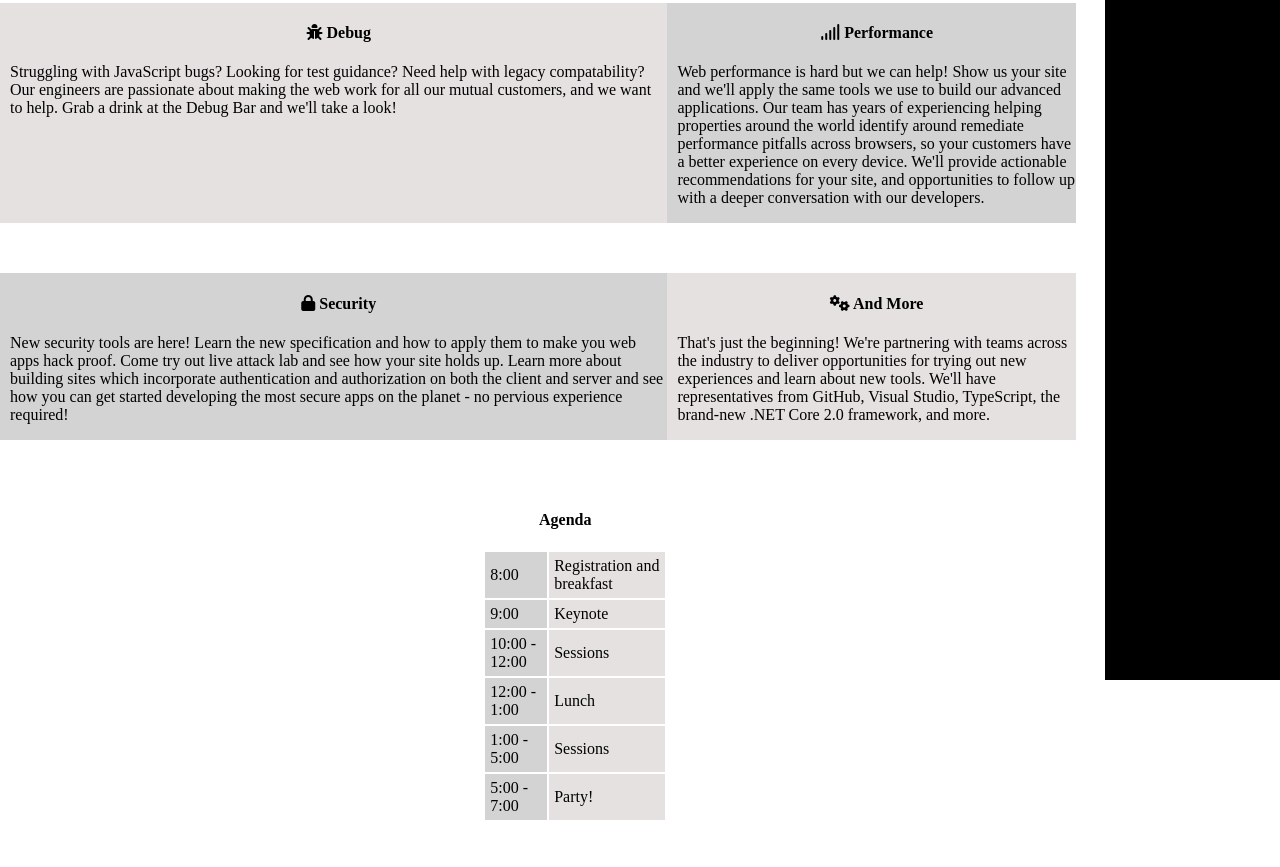
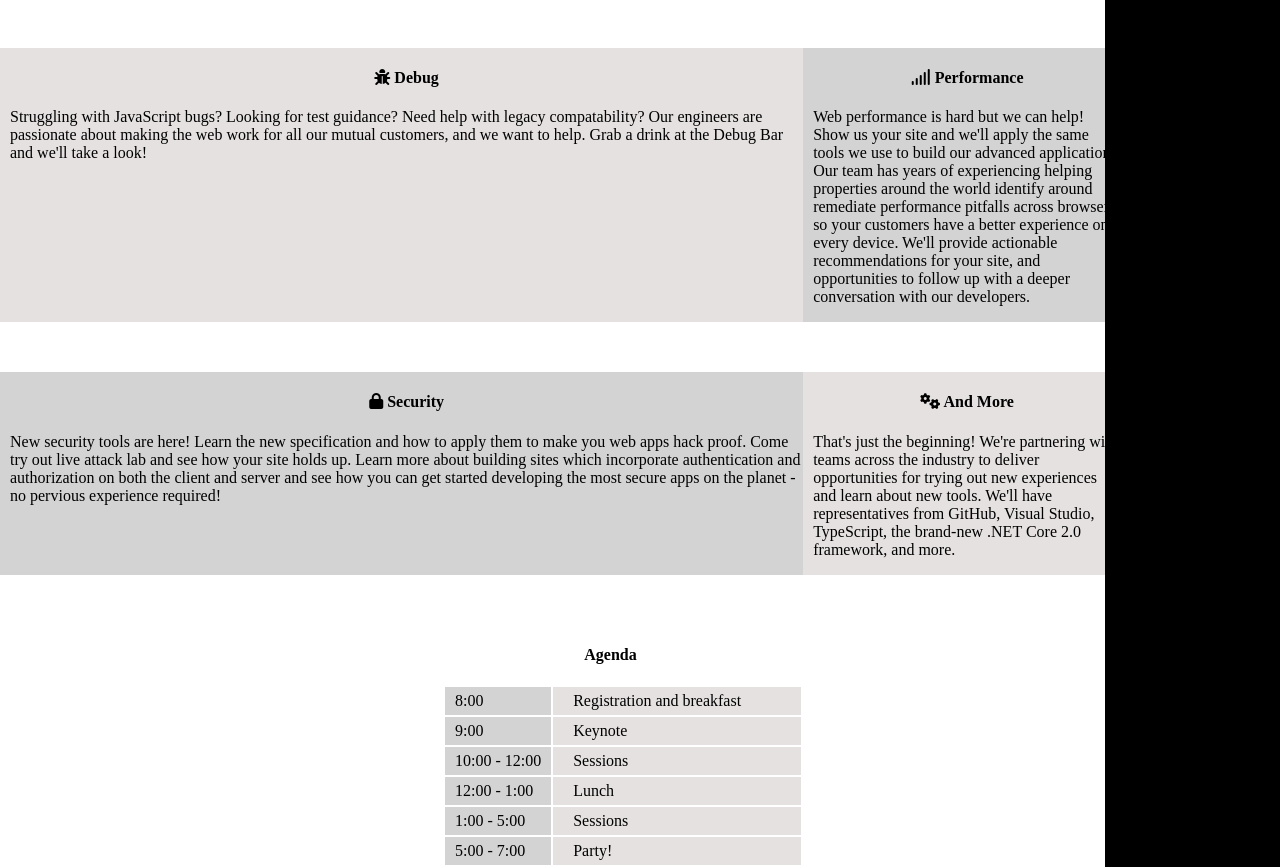
Before and after one commit to troyhagen8/Lab-2, a plain HTML site: page index.html in a window 1280 px wide. Shown: the part 1120-1987 px from the top of the page. Before the commit the page ends 1942 px from the top, so only its background shows below. Drawn offline with Linux system fonts and the light colour scheme.

Commit message:
fixing sidebar

```diff
--- a/styles.css
+++ b/styles.css
@@ -13,7 +13,7 @@ header>span{
 
 .sidebar{
     background-color: black;
-    height: 1500px;
+    height: 1700px;
     width: 175px;
     position: absolute;
     right: 0;
@@ -135,12 +135,17 @@ td{
 
 .cellCol1{
     background-color: lightgray;
+    white-space: nowrap;
+    padding-left: 10;
+    padding-right: 10;
 }
 
 .cellCol2{
     background-color: #E6E1E1;
+    padding: 0 60 0 20px;
+    white-space: nowrap;
 }
 
 table{
-    margin-left: 20px;
+    margin-left: 25px;
 }
```
